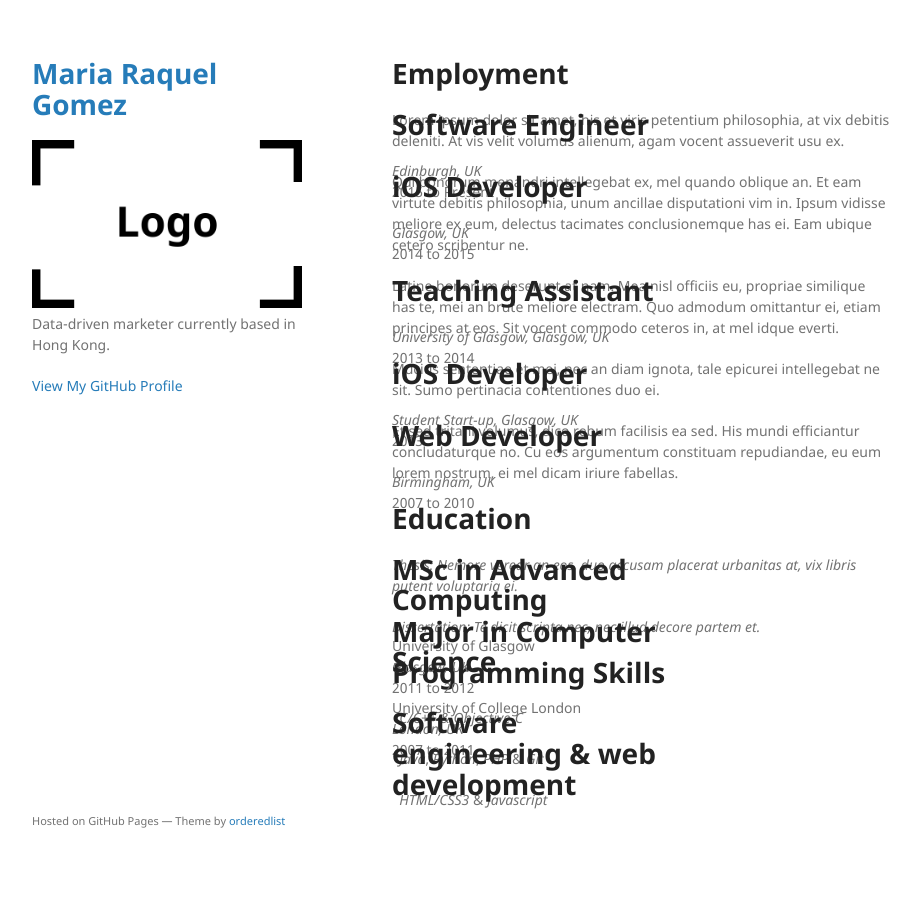
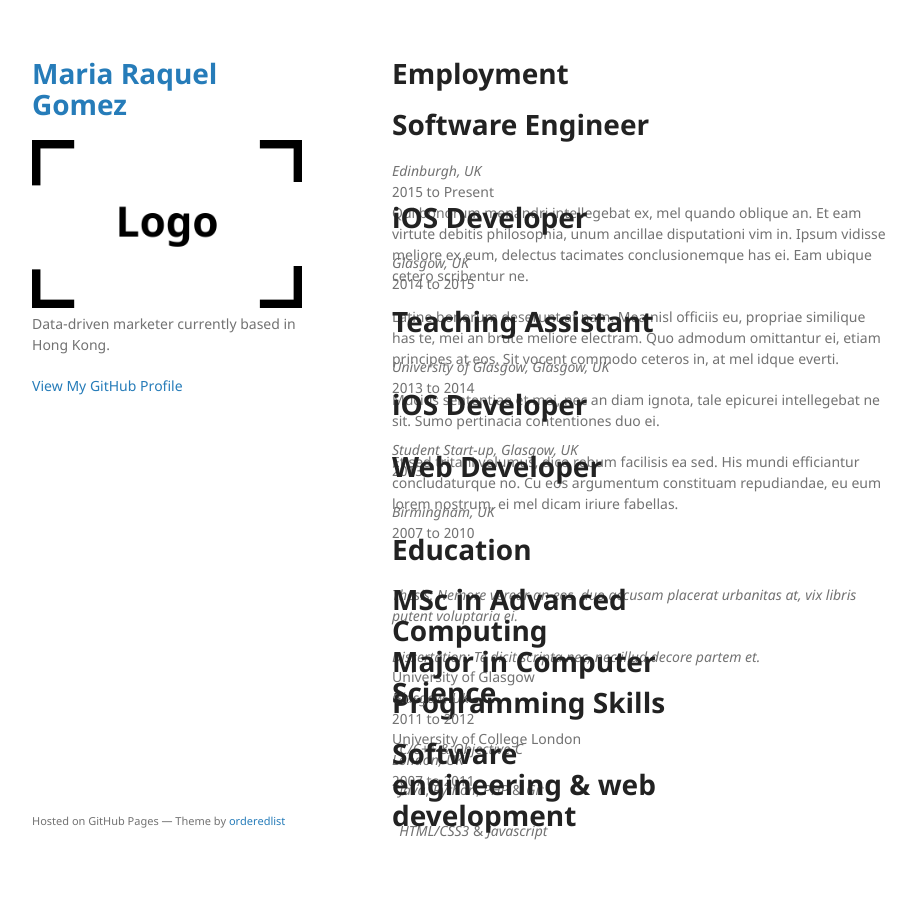
Before and after one commit to mraquelgomezl/mraquelgomezl.github.io, a Jekyll site: the page built from another-page.html, in a window 1280 px wide. Shown: the whole page, without its empty margins (178-1098 px from the left). Built offline with Jekyll 4.4.1, drawn with Linux system fonts in a browser that asks for light colours.

Commit message:
Update another-page.html

```diff
--- a/another-page.html
+++ b/another-page.html
@@ -12,14 +12,11 @@ layout: default
 
 <body>
 	<h1>Employment</h1>
-    <article>
-        <header>
+    <div>
             <h1>Software Engineer</h1>
             <span><address>Edinburgh, UK</address><time>2015 to Present</time></span>
-        </header>
-        <p>Lorem ipsum dolor sit amet, his et viris petentium philosophia,
-            at vix debitis deleniti. At vis velit volumus alienum, agam vocent assueverit usu ex. </p>
-    </article>
+        </div>
+
     <article>
         <header>
             <h1>iOS Developer</h1>
```
